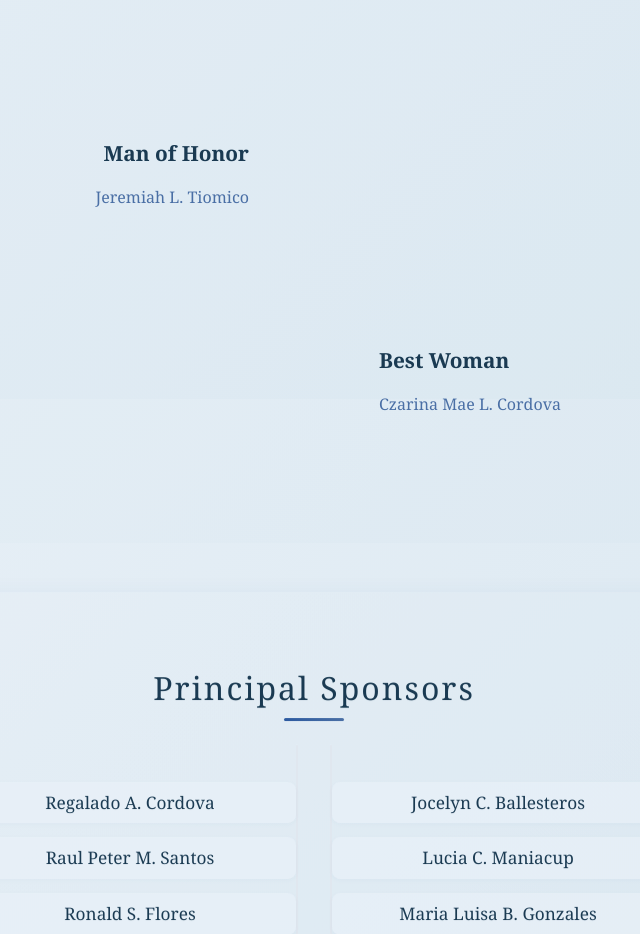
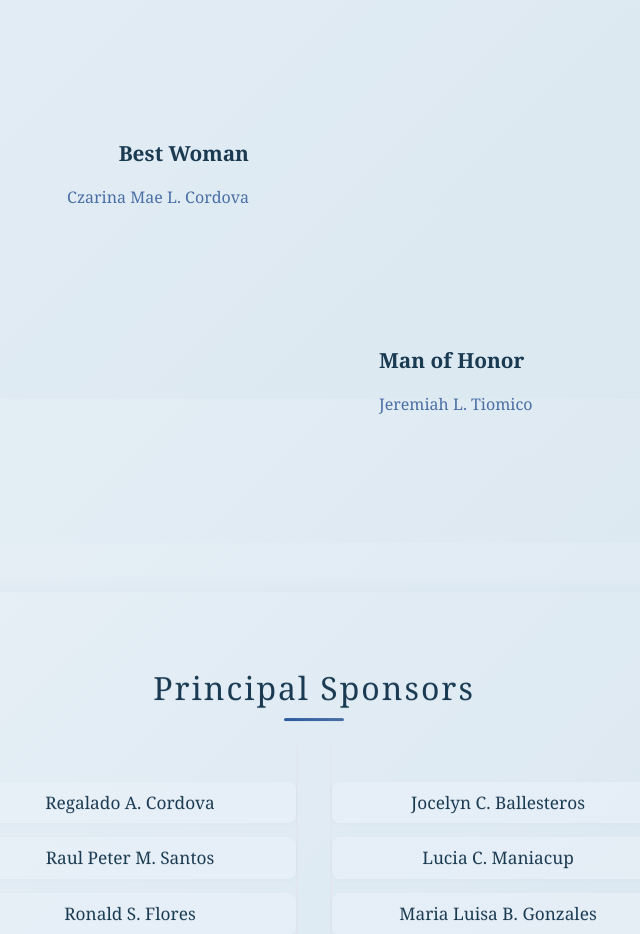
Before and after one commit to joparungaostudent-cell/raeandclaireinv, a React (Vite) app: page / in a window 1280 px wide. Shown: the part 3601-4535 px from the top of the page, without its empty margins (326-966 px from the left). Built offline with nearby package versions, Linux system fonts and the light colour scheme.

Commit message:
weddinginvitation

```diff
--- a/src/App.jsx
+++ b/src/App.jsx
@@ -401,17 +401,17 @@ export default function App() {
 
           <div className="timeline-item left reveal">
 
-            <h3 className="timeline-title">Man of Honor</h3>
+            <h3 className="timeline-title">Best Woman</h3>
             <p className="timeline-desc">
-              Jeremiah L. Tiomico
+              Czarina Mae L. Cordova
             </p>
           </div>
 
           <div className="timeline-item right reveal">
 
-            <h3 className="timeline-title">Best Woman</h3>
+            <h3 className="timeline-title">Man of Honor</h3>
             <p className="timeline-desc">
-              Czarina Mae L. Cordova
+              Jeremiah L. Tiomico
             </p>
           </div>
 
```
